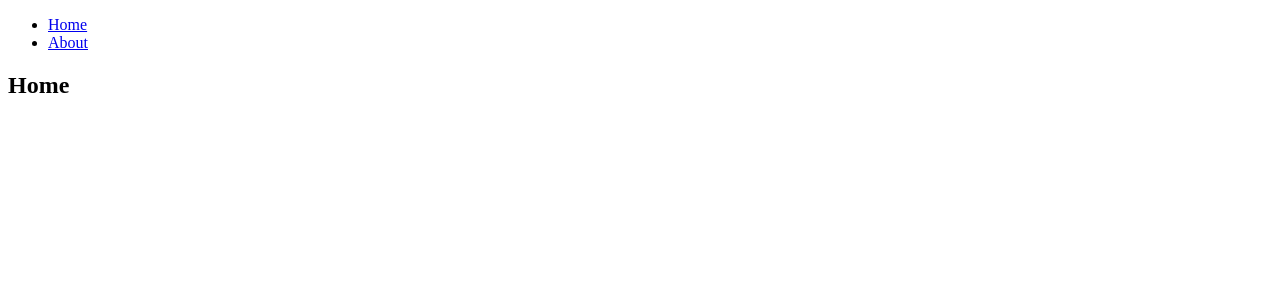
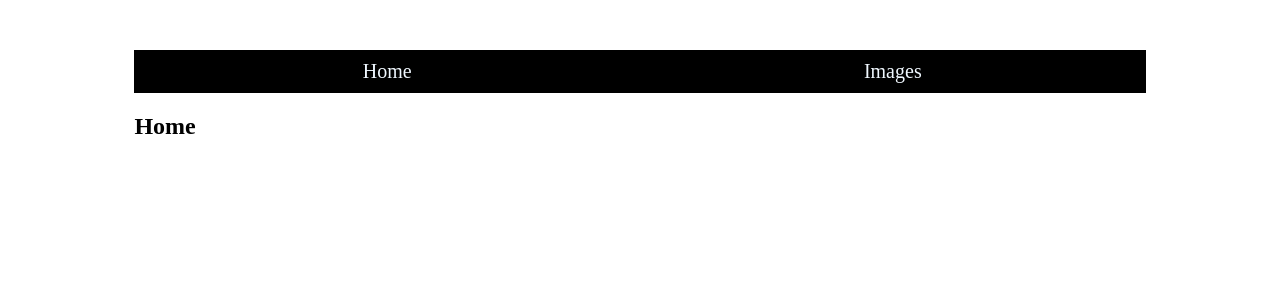
Before and after one commit to MAlngaawy/Task, a Next.js app: page / in a window 1280 px wide. Shown: the top 300 px of the page. Built offline with nearby package versions, Linux system fonts and the light colour scheme.

Commit message:
handle the lazyloading

```diff
--- /dev/null
+++ b/components/images.jsx
@@ -0,0 +1,56 @@
+import Image from 'next/image';
+import style from '../styles/Images.module.css';
+
+const imagesLinks = [
+  'https://images.unsplash.com/photo-1606774714485-cc178f8e6dec?ixid=MXwxMjA3fDB8MHx0b3BpYy1mZWVkfDd8eEh4WVRNSExnT2N8fGVufDB8fHw%3D&ixlib=rb-1.2.1&auto=format&fit=crop&w=500&q=60',
+  'https://images.unsplash.com/photo-1606735517056-c40996edc1ad?ixid=MXwxMjA3fDB8MHx0b3BpYy1mZWVkfDExfHhIeFlUTUhMZ09jfHxlbnwwfHx8&ixlib=rb-1.2.1&auto=format&fit=crop&w=500&q=60',
+  'https://images.unsplash.com/photo-1606489129171-2b48741ddead?ixid=MXwxMjA3fDB8MHx0b3BpYy1mZWVkfDEyfHhIeFlUTUhMZ09jfHxlbnwwfHx8&ixlib=rb-1.2.1&auto=format&fit=crop&w=500&q=60',
+  'https://images.unsplash.com/photo-1577394244873-aa59f7399206?ixid=MXwxMjA3fDB8MHx0b3BpYy1mZWVkfDMyfHhIeFlUTUhMZ09jfHxlbnwwfHx8&ixlib=rb-1.2.1&auto=format&fit=crop&w=500&q=60',
+  'https://images.unsplash.com/photo-1606464422927-5acde3e240b2?ixid=MXwxMjA3fDB8MHx0b3BpYy1mZWVkfDQ4fHhIeFlUTUhMZ09jfHxlbnwwfHx8&ixlib=rb-1.2.1&auto=format&fit=crop&w=500&q=60'
+];
+
+function Images() {
+  return (
+    <>
+      <div className={style.img_page}>
+        <h1>My Imagespage</h1>
+        <div>
+          {imagesLinks.map((img, index) => {
+            return (
+              <>
+                <br />
+                <br />
+                <br />
+                <br />
+                <br />
+                <br />
+                <br />
+                <br />
+                <br />
+                <br />
+                <br />
+                <br />
+                <br />
+                <br />
+                <br />
+                <br />
+                <br />
+                <Image
+                  key={index}
+                  src={img}
+                  alt="Picture of the author"
+                  width="400"
+                  height="400"
+                  layout="intrinsic"
+                />
+              </>
+            );
+          })}
+        </div>
+        <p>Welcome to my Imagespage!</p>
+      </div>
+    </>
+  );
+}
+
+export default Images;
--- a/next.config.js
+++ b/next.config.js
@@ -1,4 +1,7 @@
 module.exports = {
+  images: {
+    domains: ['images.unsplash.com']
+  },
     async rewrites() {
       return [
         {
--- a/pages/index.js
+++ b/pages/index.js
@@ -65,24 +65,27 @@
 // }
 
 import React from 'react';
+import styles from '../styles/Home.module.css'
 import { BrowserRouter as Router, Switch, Route, Link } from 'react-router-dom';
+import Images from '../components/images'
 
 export default function App() {
   return (
     <Router>
+        <div className={styles.container}>
       <div>
-        <ul>
+        <ul className={styles.nav_menu}>
           <li>
             <Link to="/">Home</Link>
           </li>
           <li>
-            <Link to="/about">About</Link>
+            <Link to="/images">Images</Link>
           </li>
         </ul>
-
+        </div>
         <Switch>
-          <Route path="/about">
-            <h2>About</h2>
+          <Route path="/images">
+            <Images />
           </Route>
           <Route path="/">
             <h2>Home</h2>
--- a/styles/Home.module.css
+++ b/styles/Home.module.css
@@ -1,122 +1,34 @@
+
+
 .container {
-  min-height: 100vh;
-  padding: 0 0.5rem;
-  display: flex;
-  flex-direction: column;
-  justify-content: center;
-  align-items: center;
+  margin: 50px auto;
+  width: 80%;
 }
 
-.main {
-  padding: 5rem 0;
-  flex: 1;
-  display: flex;
-  flex-direction: column;
-  justify-content: center;
-  align-items: center;
+.nav_menu {
+  background-color: black;
+  color: aliceblue;
+  list-style: none;
+  padding: 0;
 }
 
-.footer {
-  width: 100%;
-  height: 100px;
-  border-top: 1px solid #eaeaea;
-  display: flex;
-  justify-content: center;
-  align-items: center;
+.nav_menu li {
+  display: inline-block;
+  width: 50%;
+  text-align: center;
+  cursor: pointer;
 }
 
-.footer img {
-  margin-left: 0.5rem;
+.nav_menu li:hover {
+  background-color: #2486ce;
 }
 
-.footer a {
-  display: flex;
-  justify-content: center;
-  align-items: center;
+.nav_menu li a {
+  display: inline-block;
+  color: aliceblue;
+  text-decoration: none;
+  width: 100%;
+  height: 100%;
+  padding: 10px 0;
+  font-size: 20px;
 }
-
-.title a {
-  color: #0070f3;
-  text-decoration: none;
-}
-
-.title a:hover,
-.title a:focus,
-.title a:active {
-  text-decoration: underline;
-}
-
-.title {
-  margin: 0;
-  line-height: 1.15;
-  font-size: 4rem;
-}
-
-.title,
-.description {
-  text-align: center;
-}
-
-.description {
-  line-height: 1.5;
-  font-size: 1.5rem;
-}
-
-.code {
-  background: #fafafa;
-  border-radius: 5px;
-  padding: 0.75rem;
-  font-size: 1.1rem;
-  font-family: Menlo, Monaco, Lucida Console, Liberation Mono, DejaVu Sans Mono,
-    Bitstream Vera Sans Mono, Courier New, monospace;
-}
-
-.grid {
-  display: flex;
-  align-items: center;
-  justify-content: center;
-  flex-wrap: wrap;
-  max-width: 800px;
-  margin-top: 3rem;
-}
-
-.card {
-  margin: 1rem;
-  flex-basis: 45%;
-  padding: 1.5rem;
-  text-align: left;
-  color: inherit;
-  text-decoration: none;
-  border: 1px solid #eaeaea;
-  border-radius: 10px;
-  transition: color 0.15s ease, border-color 0.15s ease;
-}
-
-.card:hover,
-.card:focus,
-.card:active {
-  color: #0070f3;
-  border-color: #0070f3;
-}
-
-.card h3 {
-  margin: 0 0 1rem 0;
-  font-size: 1.5rem;
-}
-
-.card p {
-  margin: 0;
-  font-size: 1.25rem;
-  line-height: 1.5;
-}
-
-.logo {
-  height: 1em;
-}
-
-@media (max-width: 600px) {
-  .grid {
-    width: 100%;
-    flex-direction: column;
-  }
-}
--- /dev/null
+++ b/styles/Images.module.css
@@ -0,0 +1,3 @@
+.img_page {
+    background-color: cadetblue;
+}
```
Also changed, not shown: 1 other file (tests, documents, lock files or other folders).
